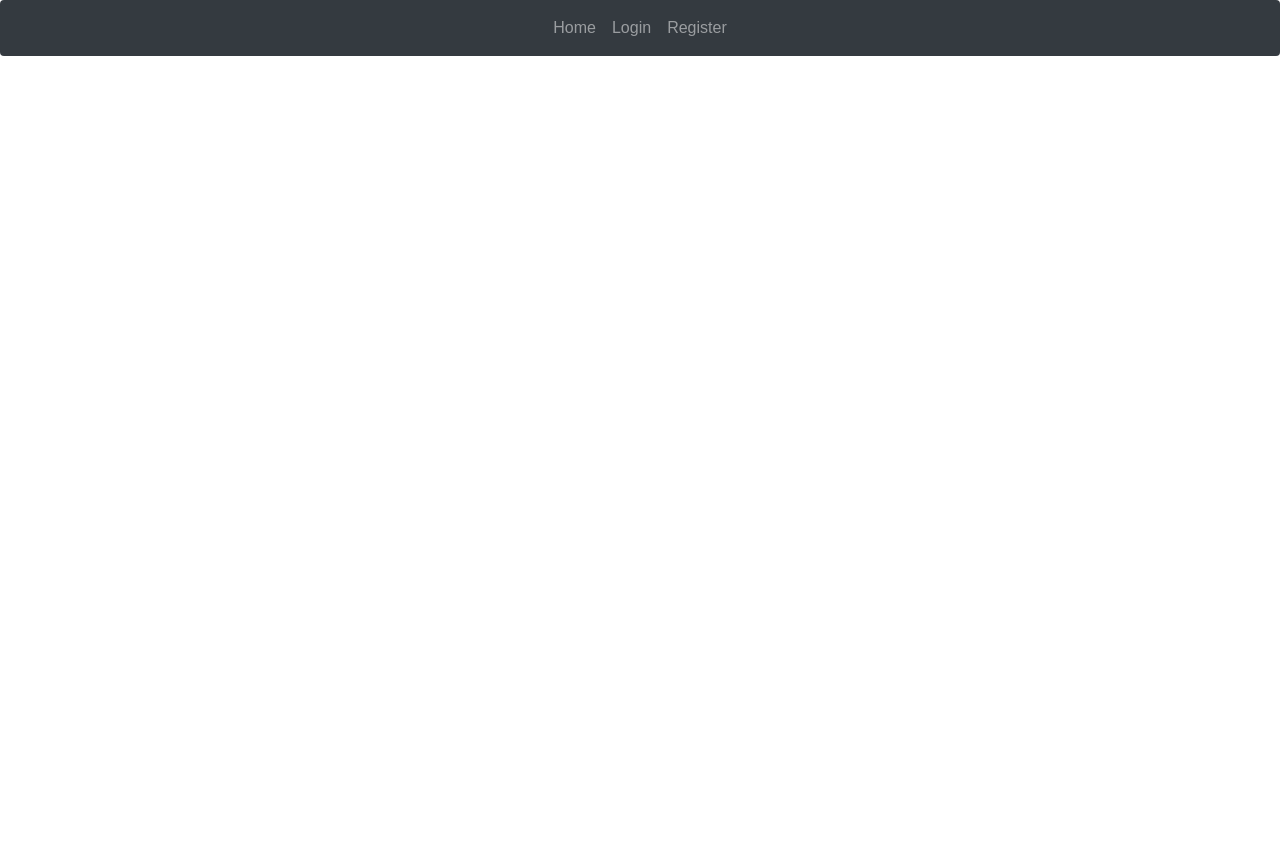
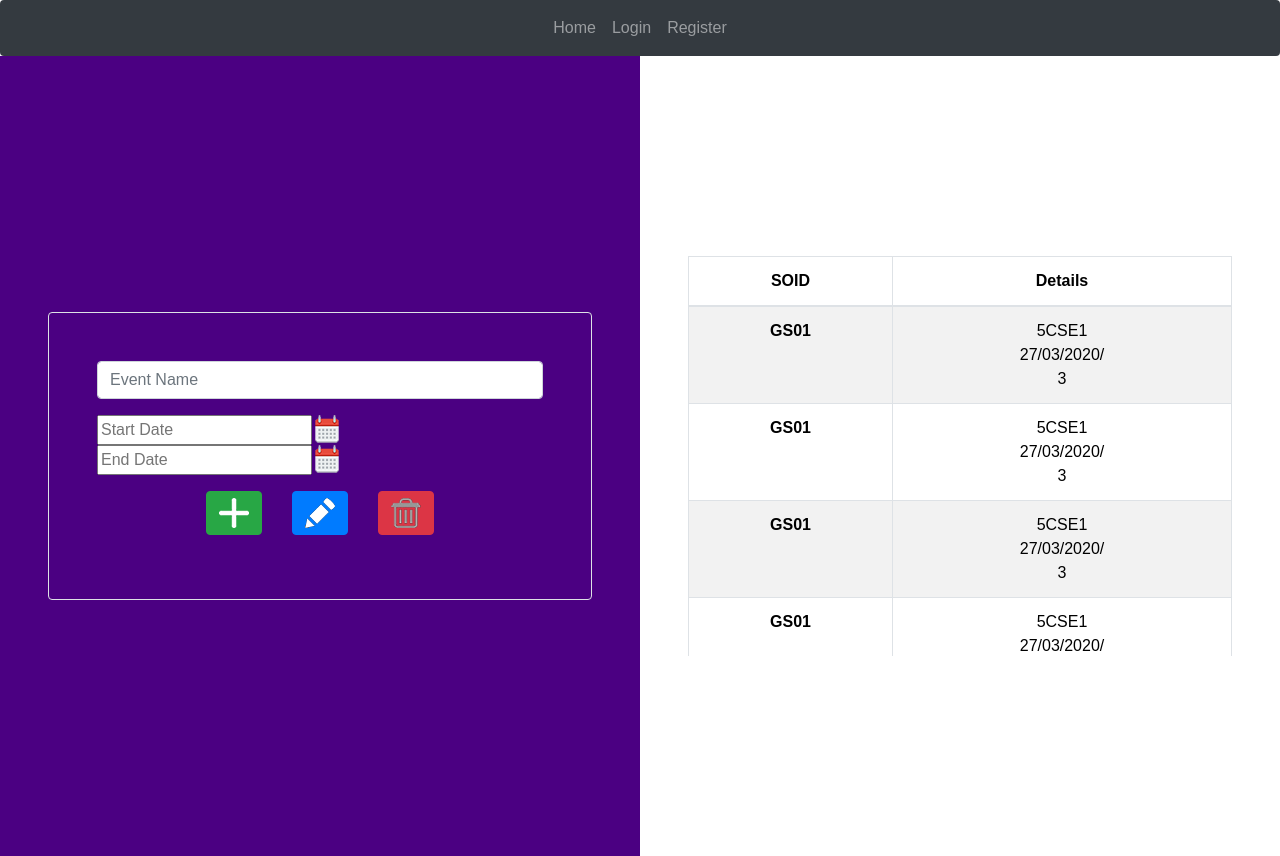
Before and after one commit to akashsuresh13/UP2, a React (Create React App) app in the folder frontend/: page /subs_raise in a window 1280 px wide. Before the commit the page ends 800 px from the top, so only its background shows below. Built offline with nearby package versions, Linux system fonts and the light colour scheme.

Commit message:
Substitute Raise Changes

```diff
--- a/frontend/src/App.js
+++ b/frontend/src/App.js
@@ -4,6 +4,7 @@ import Login from './components/Login'
 import Profile from './components/Profile'
 import Navbar from './components/Navbar'
 import Events1 from './components/Events1'
+import Subs_Raise from './components/Subs_Raise'
 
 export default class App extends Component {
 
@@ -19,6 +20,7 @@ export default class App extends Component {
             <Route exact path="/login" component={Login} /> */}
             <Route exact path="/profile" component={Profile} />
             <Route exact path="/events" component={Events1} />
+            <Route exact path="/subs_raise" component={Subs_Raise} />
           </div>
         </div>
       </Router>
--- a/frontend/src/components/Profile.js
+++ b/frontend/src/components/Profile.js
@@ -44,7 +44,12 @@ export default class Profile extends Component{
                     </table>
                     <li className="nav-item">
                         <Link to="/events" className="nav-link">
-                            Login
+                            Events
+                        </Link>
+                    </li>
+                    <li className="nav-item">
+                        <Link to="/subs_raise" className="nav-link">
+                            Substitute Raise
                         </Link>
                     </li>
                 </div>
--- /dev/null
+++ b/frontend/src/components/Subs_Raise.js
@@ -0,0 +1,120 @@
+import React, { Component } from 'react';
+import DatePicker from "react-datepicker";
+import "react-datepicker/dist/react-datepicker.css";
+import calendar_icon from '../images/icons/calendar.png'
+import add_icon from '../images/icons/add.png'
+import delete_icon from '../images/icons/remove.png'
+import edit_icon from '../images/icons/edit.png'
+import '../../src/App.css'
+import 'bootstrap/dist/css/bootstrap.min.css';
+import 'bootstrap/dist/js/bootstrap.bundle.min';
+
+export default class Subs_Raise extends Component {
+
+  constructor(props){
+    super(props)
+    this.state = {
+      eventName: null,
+      startDate: null,
+      endDate: null
+    }
+    this.onChange = this.onChange.bind(this)
+  }
+
+  onChange(e){
+      this.setState({[e.target.name]: e.target.value})
+  }
+
+  render() {
+    return (
+      <div className="App">
+        <div class="d-md-flex h-md-100 align-items-center">
+          <div class="col-md-6 p-0 bg-indigo h-md-100">
+              <div class="text-white d-md-flex align-items-center h-100 p-5 text-center justify-content-center">
+                <div class="border rounded p-5">
+                  <div class="form-group">
+                    <input type="text" class="form-control" placeholder="Event Name"
+                            name="email"
+                            value={this.state.eventName}
+                            onChange={this.onChange} />
+                  </div>
+                  <div className="form-group">
+                    <div class="form-inline">
+                      <div class="form-group">
+                        <DatePicker
+                          placeholderText="Start Date"
+                          dateFormat="d-MM-yyyy"
+                          class="form-control"
+                          value={this.state.startDate}
+                          onChange={this.onChange}
+                        />
+                        <img src={calendar_icon} class="img-fluid" alt="Responsive image"></img>
+                      </div>
+                      <div class="form-group">
+                        <DatePicker
+                          placeholderText="End Date"
+                          dateFormat="d-MM-yyyy"
+                          class="form-control"
+                          value={this.state.endDate}
+                          onChange={this.onChange}
+                        />
+                        <img src={calendar_icon} class="img-fluid" alt="canlendar icon"></img>
+                      </div>
+                    </div>
+                  </div>
+                  <div className="form-group">
+                      <button type="button" class="button-margin btn btn-success"><img src={add_icon} class="img-fluid" alt="add icon"></img></button>
+                      <button type="button" class="button-margin btn btn-primary"><img src={edit_icon} class="img-fluid" alt="add icon"></img></button>
+                      <button type="button" class="button-margin btn btn-danger"><img src={delete_icon} class="img-fluid" alt="add icon"></img></button>
+                  </div>
+                </div>
+              </div>
+          </div>
+
+          <div class="col-md-6 p-0 bg-white h-md-100 loginarea">
+              <div class="d-md-flex align-items-center h-md-100 p-5 justify-content-center">
+              <div class="table-wrapper-scroll-y my-custom-scrollbar">
+
+<table class="table table-bordered table-striped mb-0">
+  <thead>
+    <tr>
+      <th scope="col">SOID</th>
+      <th scope="col">Details</th>
+    </tr>
+  </thead>
+  <tbody>
+    <tr>
+      <th scope="row">GS01</th>
+      <td>5CSE1<br/>27/03/2020/<br/>3</td>
+    </tr>
+    <tr>
+      <th scope="row">GS01</th>
+      <td>5CSE1<br/>27/03/2020/<br/>3</td>
+    </tr>
+    <tr>
+      <th scope="row">GS01</th>
+      <td>5CSE1<br/>27/03/2020/<br/>3</td>
+    </tr>
+    <tr>
+      <th scope="row">GS01</th>
+      <td>5CSE1<br/>27/03/2020/<br/>3</td>
+    </tr>
+    <tr>
+      <th scope="row">GS01</th>
+      <td>5CSE1<br/>27/03/2020/<br/>3</td>
+    </tr>
+    <tr>
+      <th scope="row">GS01</th>
+      <td>5CSE1<br/>27/03/2020/<br/>3</td>
+    </tr>
+  </tbody>
+</table>
+
+</div>
+              </div>
+          </div>
+        </div>
+      </div>
+    );
+  }
+}
```
